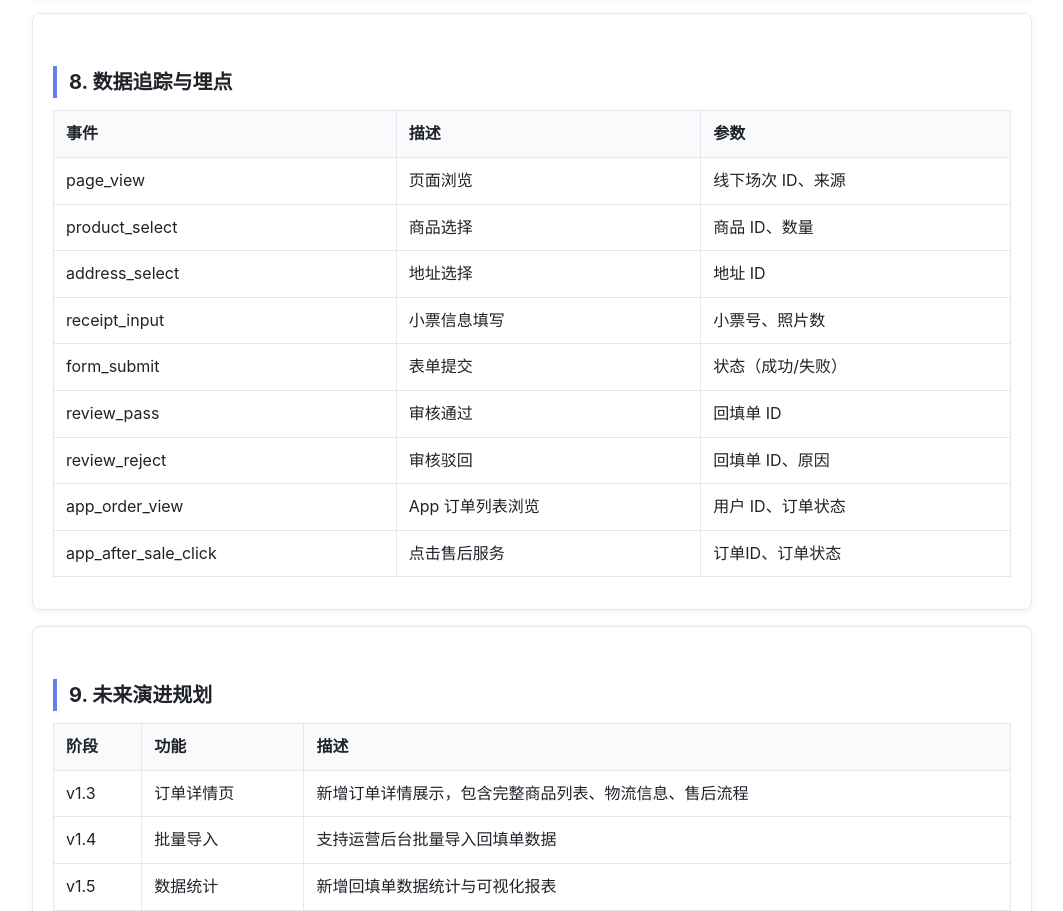
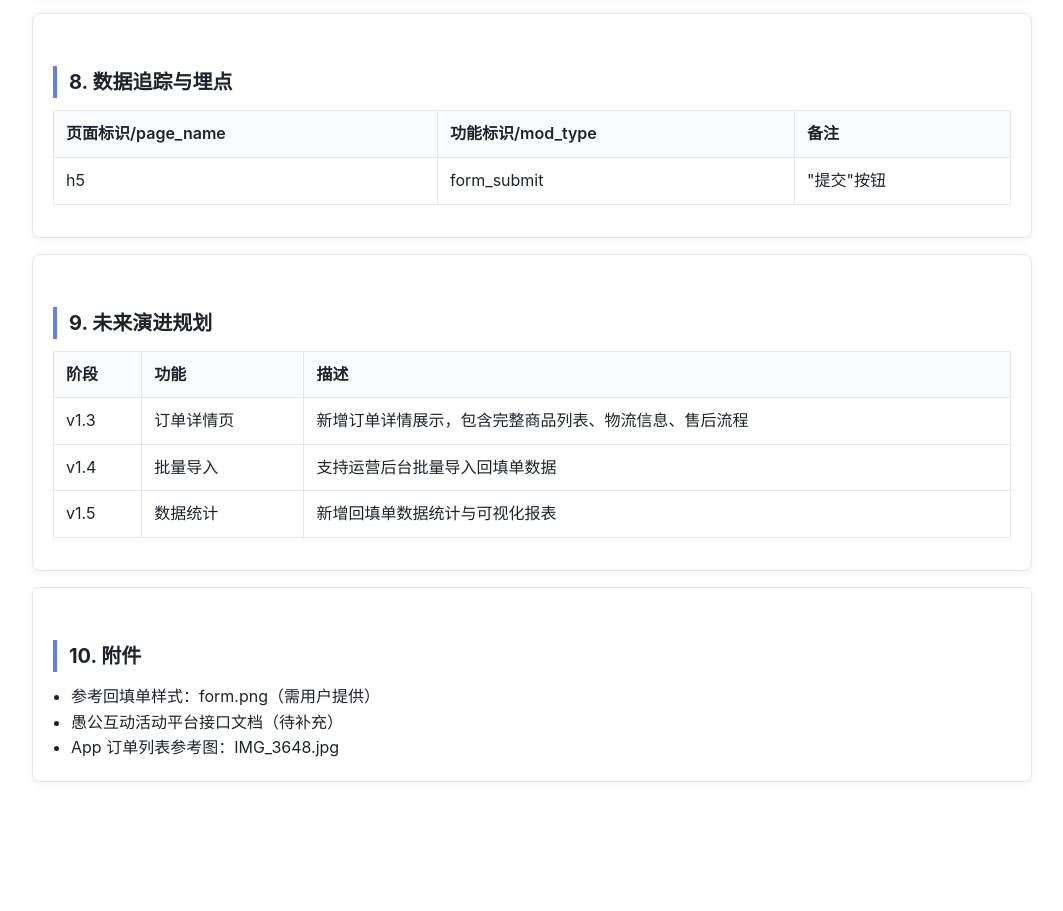
Before and after one commit to CheneyLin/skillPRD, a plain HTML site: page qq-prd/assets/prd_template.html in a window 1280 px wide. Shown: the part 7695-8606 px from the top of the page, without its empty margins (108-1171 px from the left). After the commit the page ends 8517 px from the top, so only its background shows below. Drawn offline with Linux system fonts and the light colour scheme; a script that the page names is missing.

Commit message:
更新数据上报html格式PRD模板

```diff
--- a/qq-prd/assets/prd_template.html
+++ b/qq-prd/assets/prd_template.html
@@ -358,19 +358,10 @@ flowchart TD
     <div class="card">
       <h2>8. 数据追踪与埋点</h2>
       <table>
-        <tr><th>事件</th><th>描述</th><th>参数</th></tr>
-        <tr><td>page_view</td><td>页面浏览</td><td>线下场次 ID、来源</td></tr>
-        <tr><td>product_select</td><td>商品选择</td><td>商品 ID、数量</td></tr>
-        <tr><td>address_select</td><td>地址选择</td><td>地址 ID</td></tr>
-        <tr><td>receipt_input</td><td>小票信息填写</td><td>小票号、照片数</td></tr>
-        <tr><td>form_submit</td><td>表单提交</td><td>状态（成功/失败）</td></tr>
-        <tr><td>review_pass</td><td>审核通过</td><td>回填单 ID</td></tr>
-        <tr><td>review_reject</td><td>审核驳回</td><td>回填单 ID、原因</td></tr>
-        <tr><td>app_order_view</td><td>App 订单列表浏览</td><td>用户 ID、订单状态</td></tr>
-        <tr><td>app_after_sale_click</td><td>点击售后服务</td><td>订单ID、订单状态</td></tr>
+        <tr><th>页面标识/page_name</th><th>功能标识/mod_type</th><th>备注</th></tr>
+        <tr><td>h5</td><td>form_submit</td><td>"提交"按钮</td></tr>
       </table>
     </div>
-
     <div class="card">
       <h2>9. 未来演进规划</h2>
       <table>
```
